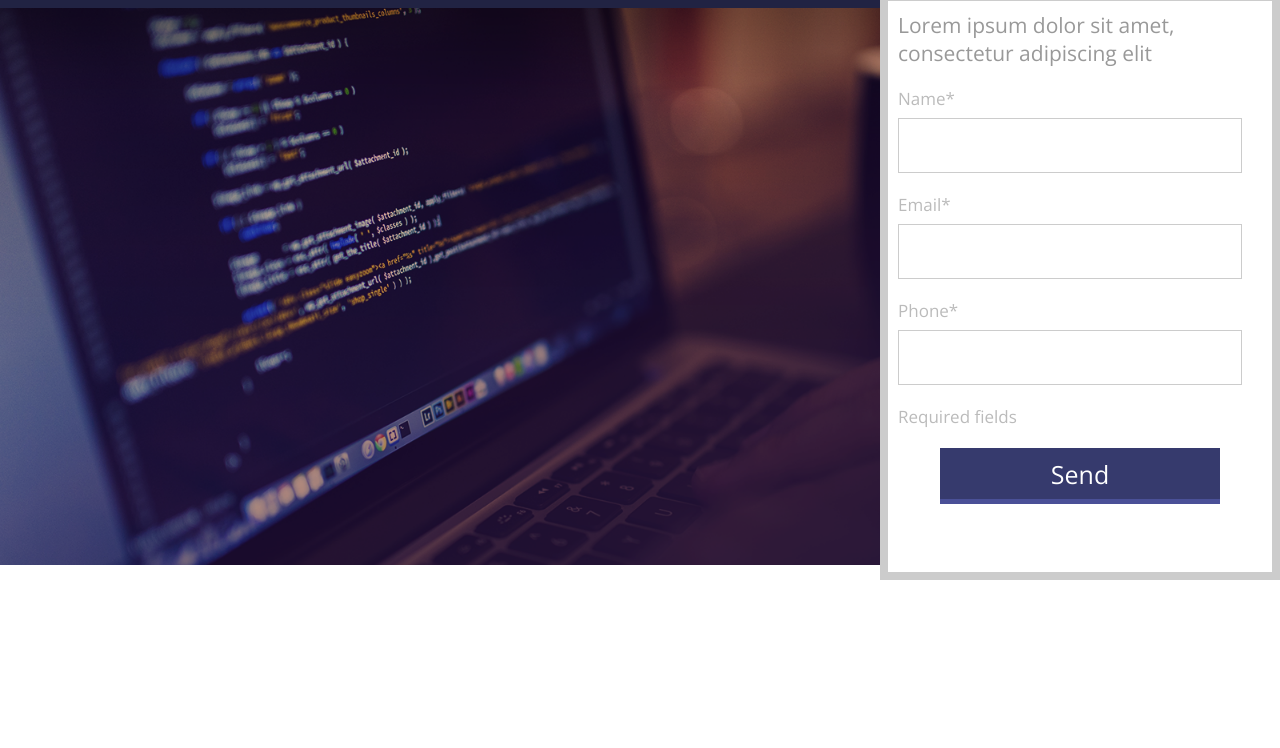
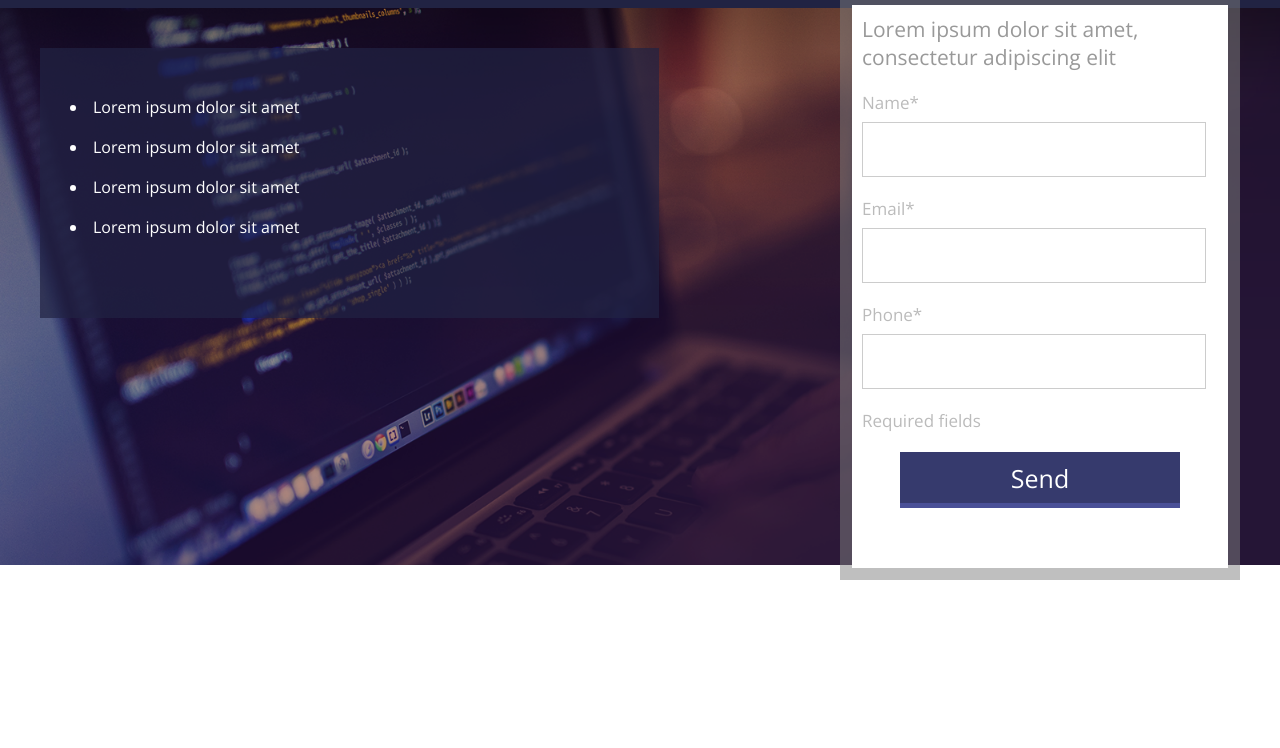
Before and after one commit to Jedid95/cursoFront-End, a plain HTML site: page Design Responsivo e Projeto 01/Projeto 01/index.html in a window 1280 px wide. Shown: the part 52-800 px from the top of the page. Drawn offline with nearby package versions, Linux system fonts and the light colour scheme.

Commit message:
added .container-list

```diff
--- a/Design Responsivo e Projeto 01/Projeto 01/css/style.css
+++ b/Design Responsivo e Projeto 01/Projeto 01/css/style.css
@@ -10,7 +10,7 @@ html, body{
 }
 
 .center{
-    width: 1280px;
+    width: 1200px;
     margin: 0 auto;
 }
 
@@ -44,7 +44,10 @@ html, body{
     position: relative;
     top: -15px;
     float: right;
-    border: 8px solid #ccc;
+    border-width: 12px;
+    border-color:rgba(128, 128, 128, 0.5);
+    border-style: solid;
+    background-clip: padding-box;
 }
 
 .form h2{
@@ -96,3 +99,21 @@ html, body{
 .form input[type=submit]:hover{
     background-color: #323665;
 }
+
+.container-list{
+    padding: 30px;
+    margin-top: 40px;
+    float: left;
+    width: 619px;
+    height: 270px;
+    background-color: rgba(33, 35, 67, 0.7);
+}
+
+.container-list ul{
+    list-style-position: inside;
+}
+
+.container-list ul li{
+    margin-top: 18px;
+    color: white;
+}
--- a/Design Responsivo e Projeto 01/Projeto 01/index.html
+++ b/Design Responsivo e Projeto 01/Projeto 01/index.html
@@ -18,6 +18,16 @@
 
         <div class="container-banner">
             <div class="center">
+
+                <div class="container-list">
+                    <ul>
+                        <li>Lorem ipsum dolor sit amet</li>
+                        <li>Lorem ipsum dolor sit amet</li>
+                        <li>Lorem ipsum dolor sit amet</li>
+                        <li>Lorem ipsum dolor sit amet</li>
+                    </ul>
+                </div><!--container-list end-->
+
                 <div class="form">
                     <h2>Lorem ipsum dolor sit amet, consectetur adipiscing elit</h2>
                     <form>
```
